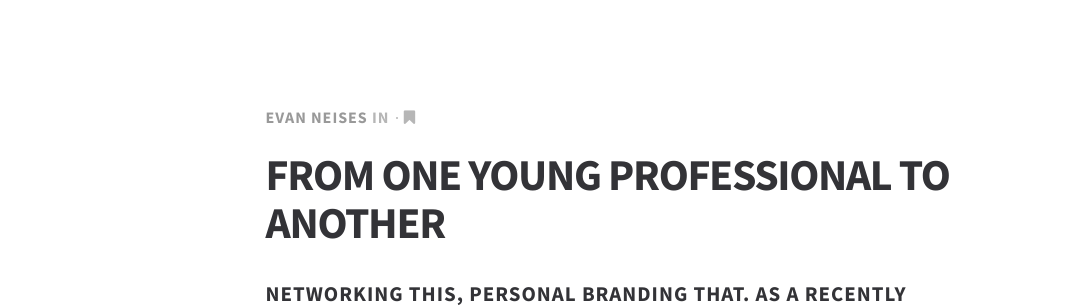
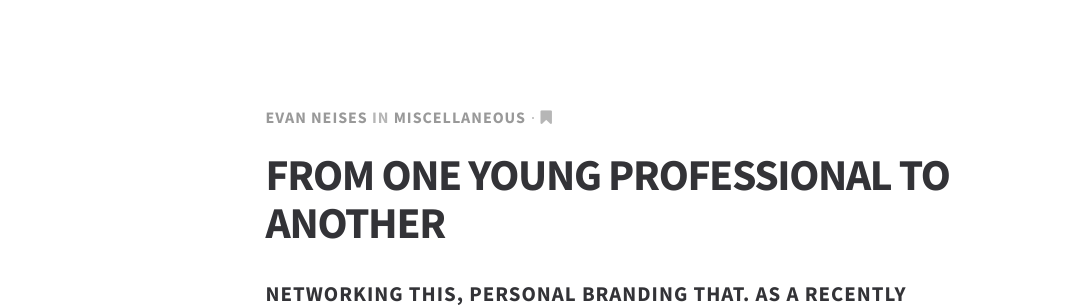
Before and after one commit to EJBlog/EJBlog.github.io, a Jekyll site: the page built from _posts/2015-12-23-from-one-young-professional-to-another.md, in a window 1280 px wide. Shown: the part 414-721 px from the top of the page, without its empty margins (0-1074 px from the left). Built offline with Jekyll 4.4.1, drawn with Linux system fonts in a browser that asks for light colours; nearby versions of some CDN libraries; some web fonts are replaced.

Commit message:
Taking out more hard code

```diff
--- a/_layouts/post.html
+++ b/_layouts/post.html
@@ -54,7 +54,7 @@ layout: default
             <div class="row">
                 <div class="col-xs-12 single-content blog-post">
                     <p class="meta">
-                        <a class="" href="category.html">{{ page.post_author }}</a> in <a class="" href="category.html">{{ category }}</a> <i class="link-spacer"></i> <i class="fa fa-bookmark"></i>
+                        <a class="" href="category.html">{{ page.post_author }}</a> in <a class="" href="category.html">{{ page.post_category }}</a> <i class="link-spacer"></i> <i class="fa fa-bookmark"></i>
 <!--Jake: This needs to be changes bc it is hardcoding a blog post-->
                     <h1>{{ page.title }}</h1>
 
@@ -74,7 +74,7 @@ layout: default
                     <div class="col-xs-12 col-sm-6">
                         <div class="category-list">
                             <p>Published <span>23rd December 2015</span></p>
-                            <p><a href="author.html">{{ page.post_author }}</a> in <a href="category.html">{{ category }}</a></p>
+                            <p><a href="author.html">{{ page.post_author }}</a> in <a href="category.html">{{ post.page_category }}</a></p>
 
                             <div class="other-catergories">
                                 <h3>Also found in</h3>
--- a/_posts/2015-12-23-from-one-young-professional-to-another.md
+++ b/_posts/2015-12-23-from-one-young-professional-to-another.md
@@ -3,6 +3,7 @@ layout: post
 title: "From One Young Professional to Another"
 date: 2015-12-23
 post_author: "Evan Neises"
+post_category: "Miscellaneous"
 ---
 
 Networking this, personal branding that. As a recently graduated young professional, that’s all I hear about these days. The list of items required for successful, continuous career development is never-ending. Don’t get me wrong, the future of my career is very important to me, but it can be a little overwhelming. So I decided to take it one step at a time.
```
